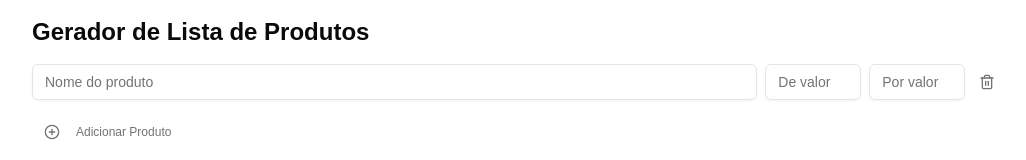
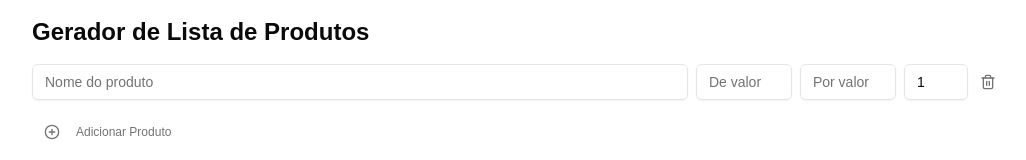
Before and after one commit to felizfarma/whatsapp-lista-de-produtos, a Next.js app: page / in a window 1280 px wide. Shown: the top 160 px of the page, without its empty margins (124-1150 px from the left). Built offline with nearby package versions, Linux system fonts and the light colour scheme.

Commit message:
feat: adicionar suporte à quantidade do mesmo produto na lista

```diff
--- a/app/page.tsx
+++ b/app/page.tsx
@@ -9,19 +9,20 @@ interface Product {
   name: string
   oldPrice: string
   newPrice: string
+  quantity: string
 }
 
 export default function ProductListGenerator() {
-  const [products, setProducts] = useState<Product[]>([{ name: '', oldPrice: '', newPrice: '' }])
+  const [products, setProducts] = useState<Product[]>([{ name: '', oldPrice: '', newPrice: '', quantity: '1' }])
   const [copyButtonText, setCopyButtonText] = useState('Copiar Texto')
 
   const addProduct = () => {
-    setProducts([...products, { name: '', oldPrice: '', newPrice: '' }])
+    setProducts([...products, { name: '', oldPrice: '', newPrice: '', quantity: '1' }])
   }
 
   const removeProduct = (index: number) => {
     const updatedProducts = products.filter((_, i) => i !== index)
-    setProducts(updatedProducts.length ? updatedProducts : [{ name: '', oldPrice: '', newPrice: '' }])
+    setProducts(updatedProducts.length ? updatedProducts : [{ name: '', oldPrice: '', newPrice: '', quantity: '1' }])
   }
 
   const updateProduct = (index: number, field: keyof Product, value: string) => {
@@ -34,7 +35,7 @@ export default function ProductListGenerator() {
         updatedProducts[index].name &&
         updatedProducts[index].newPrice) {
       // Add a new empty product
-      setProducts([...updatedProducts, { name: '', oldPrice: '', newPrice: '' }])
+      setProducts([...updatedProducts, { name: '', oldPrice: '', newPrice: '', quantity: '1' }])
     }
   }
 
@@ -44,7 +45,7 @@ export default function ProductListGenerator() {
       product.name.trim() !== '' || product.oldPrice.trim() !== '' || product.newPrice.trim() !== ''
     )
     if (filledProducts.length < products.length) {
-      setProducts([...filledProducts, { name: '', oldPrice: '', newPrice: '' }])
+      setProducts([...filledProducts, { name: '', oldPrice: '', newPrice: '', quantity: '1' }])
     }
   }
 
@@ -60,12 +61,13 @@ export default function ProductListGenerator() {
     products.forEach(product => {
       if (product.name) {
         const newPrice = parseFloat(product.newPrice.replace(',', '.'))
-        total += isNaN(newPrice) ? 0 : newPrice
+        const quantity = parseInt(product.quantity) || 1
+        total += (isNaN(newPrice) ? 0 : newPrice) * quantity
 
         if (product.oldPrice) {
-          text += `- ${product.name} - de ~R$ ${formatCurrency(product.oldPrice)}~ por *R$ ${formatCurrency(product.newPrice)}*.\n`
+          text += `- ${product.name} (${quantity} un.)- de ~R$ ${formatCurrency(product.oldPrice)}~ por *R$ ${formatCurrency(product.newPrice)}*.\n`
         } else {
-          text += `- ${product.name} - *R$ ${formatCurrency(product.newPrice)}*.\n`
+          text += `- ${product.name} (${quantity} un.)- *R$ ${formatCurrency(product.newPrice)}*.\n`
         }
       }
     })
@@ -111,6 +113,15 @@ export default function ProductListGenerator() {
             onBlur={handleBlur}
             className="w-24"
           />
+          <Input
+            placeholder="Qtd."
+            value={product.quantity}
+            onChange={(e) => updateProduct(index, 'quantity', e.target.value)}
+            onBlur={handleBlur}
+            className="w-16"
+            type="number"
+            min="1"
+          />
           <Button
             onClick={() => removeProduct(index)}
             variant="ghost"
```
